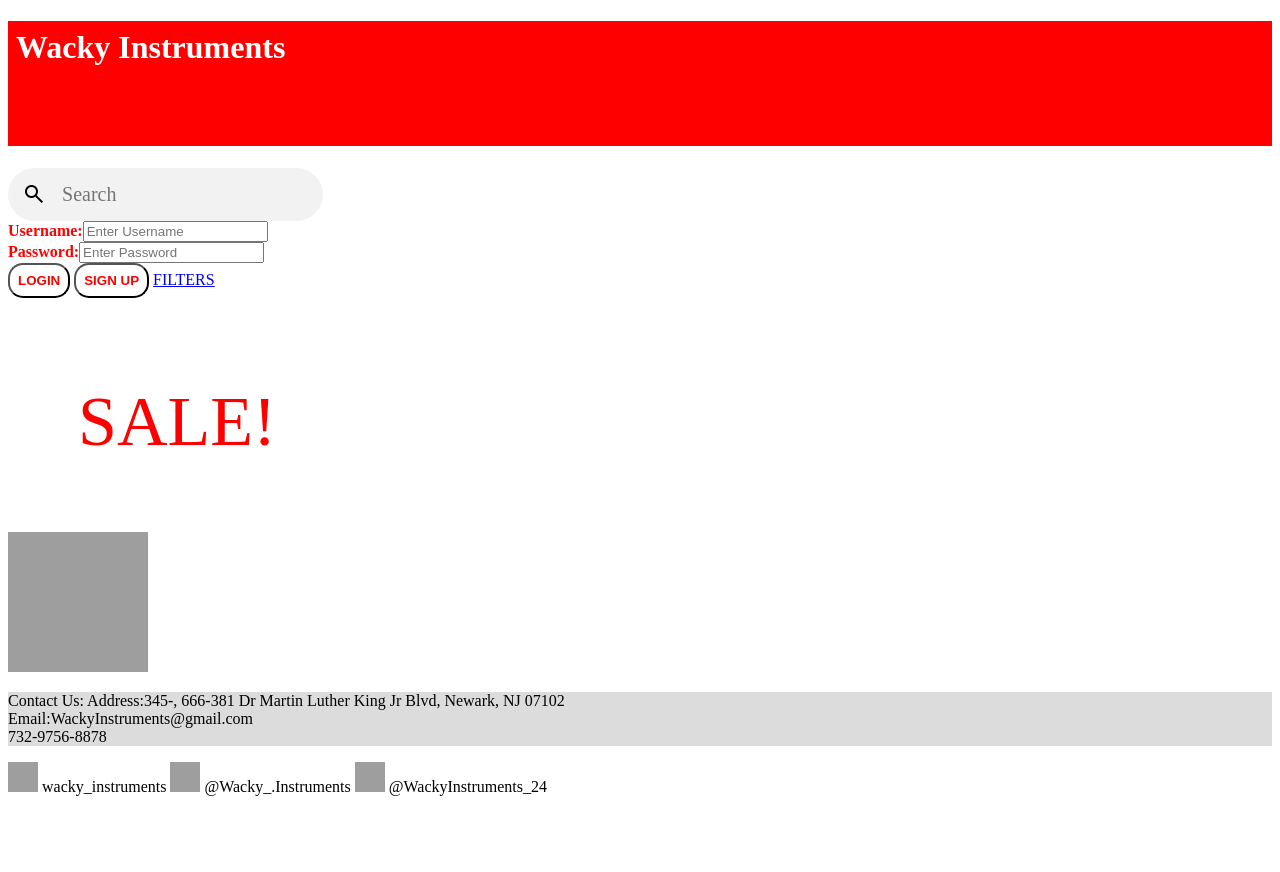
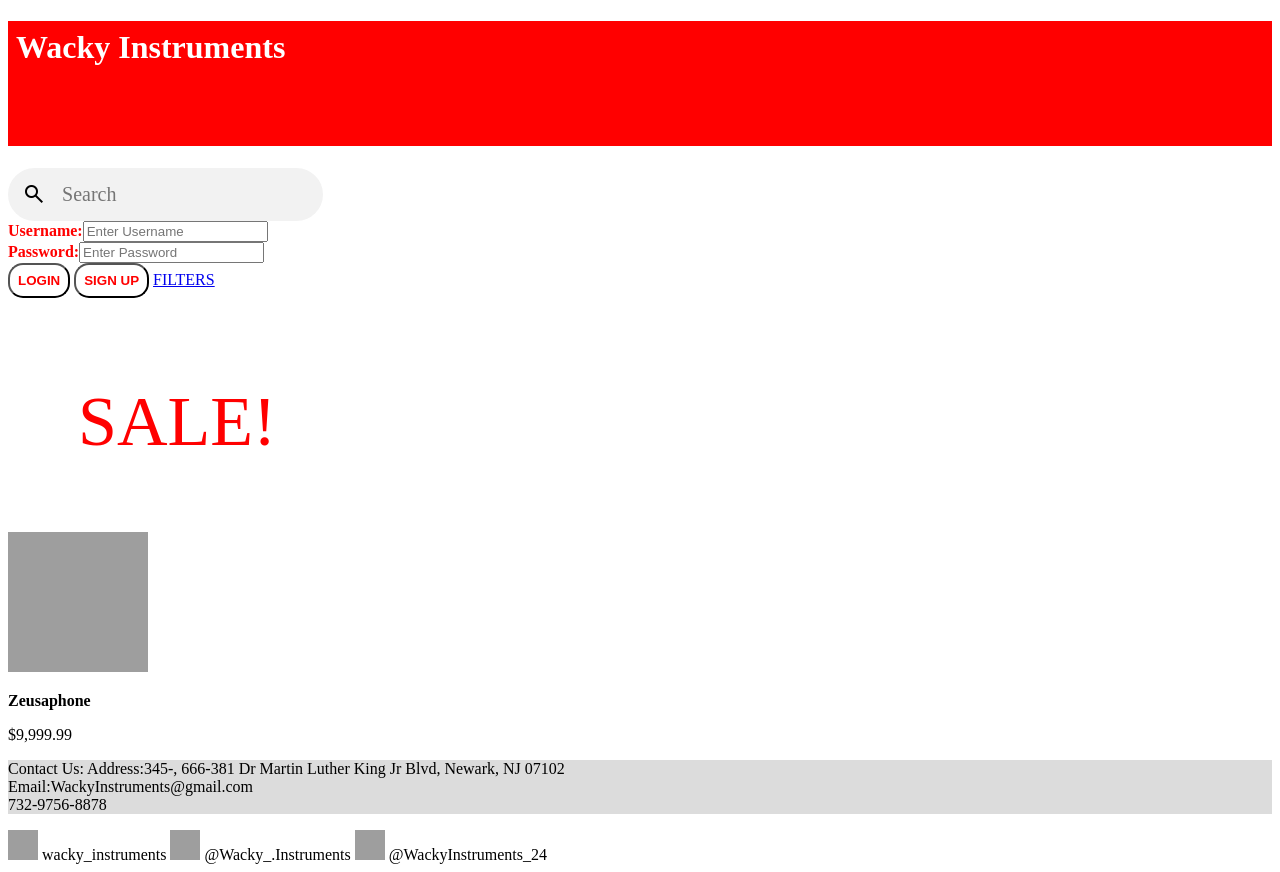
Before and after one commit to DanielQ-arch/Online-Instrument-Store, a plain HTML site: page index.html in a window 1280 px wide. Before the commit the page ends 804 px from the top, so only its background shows below. Drawn offline with nearby package versions, Linux system fonts and the light colour scheme; grey boxes are pictures that could not be loaded.

Commit message:
first pic

```diff
--- a/index.html
+++ b/index.html
@@ -46,7 +46,7 @@
 
 <p class="Sale">SALE!</p>
 <img src="https://zeusaphone.com/wp-content/uploads/2020/12/zfxarc24x-1200x1000.jpg" height="140px" width="140px">
-
+<p class="zues">Zeusaphone</p><p class="money">$9,999.99</p>
 
 
 
--- a/styles.css
+++ b/styles.css
@@ -52,3 +52,6 @@ font-size: 70px;
 margin-left: 70px;
 margin-top: 30px;
 }
+.zues{
+    font-weight: bold;
+}
```
